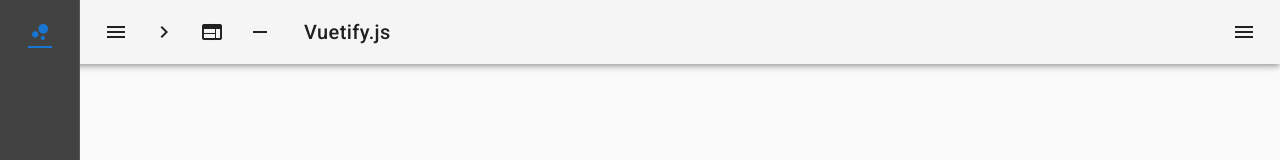
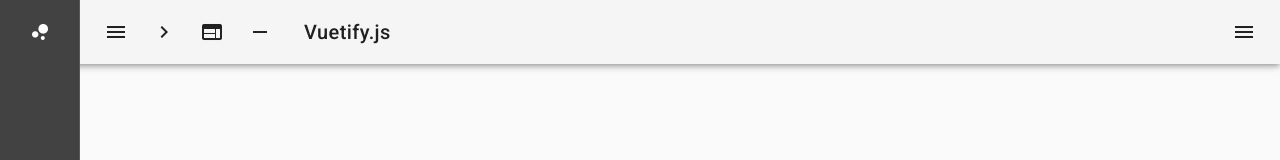
Before and after one commit to oviniciusfeitosa/study-vuetify-components, a Vue app: page /1 in a window 1280 px wide. Shown: the top 160 px of the page. Built offline with nearby package versions, Linux system fonts and the light colour scheme.

Commit message:
[UPDATE] Adicionando a propriedade ":to" ao componente <v-list-tile> Ao adicionar o bind para ":to" automaticamente o vuetify já faz a conexão com Router e RouterLink.

```diff
--- a/src/App.vue
+++ b/src/App.vue
@@ -15,12 +15,11 @@
           value="true"
           v-for="(item, i) in items"
           :key="i"
+          :to="item.to"
         >
-            <router-link tag="li" :to="{ path : item.route }">
-                <a><v-list-tile-action>
+          <v-list-tile-action>
             <v-icon v-html="item.icon"></v-icon>
-          </v-list-tile-action></a>
-            </router-link>
+          </v-list-tile-action>
 
           <v-list-tile-content>
                 <v-list-tile-title v-text="item.title"></v-list-tile-title>
@@ -84,7 +83,7 @@ export default {
         {
           icon: "bubble_chart",
           title: "Testando Rotas",
-          route: "/helloRoute/Testando Rotas"
+          to: "/helloRoute/Testando Rotas"
         }
       ],
       miniVariant: true,
```
